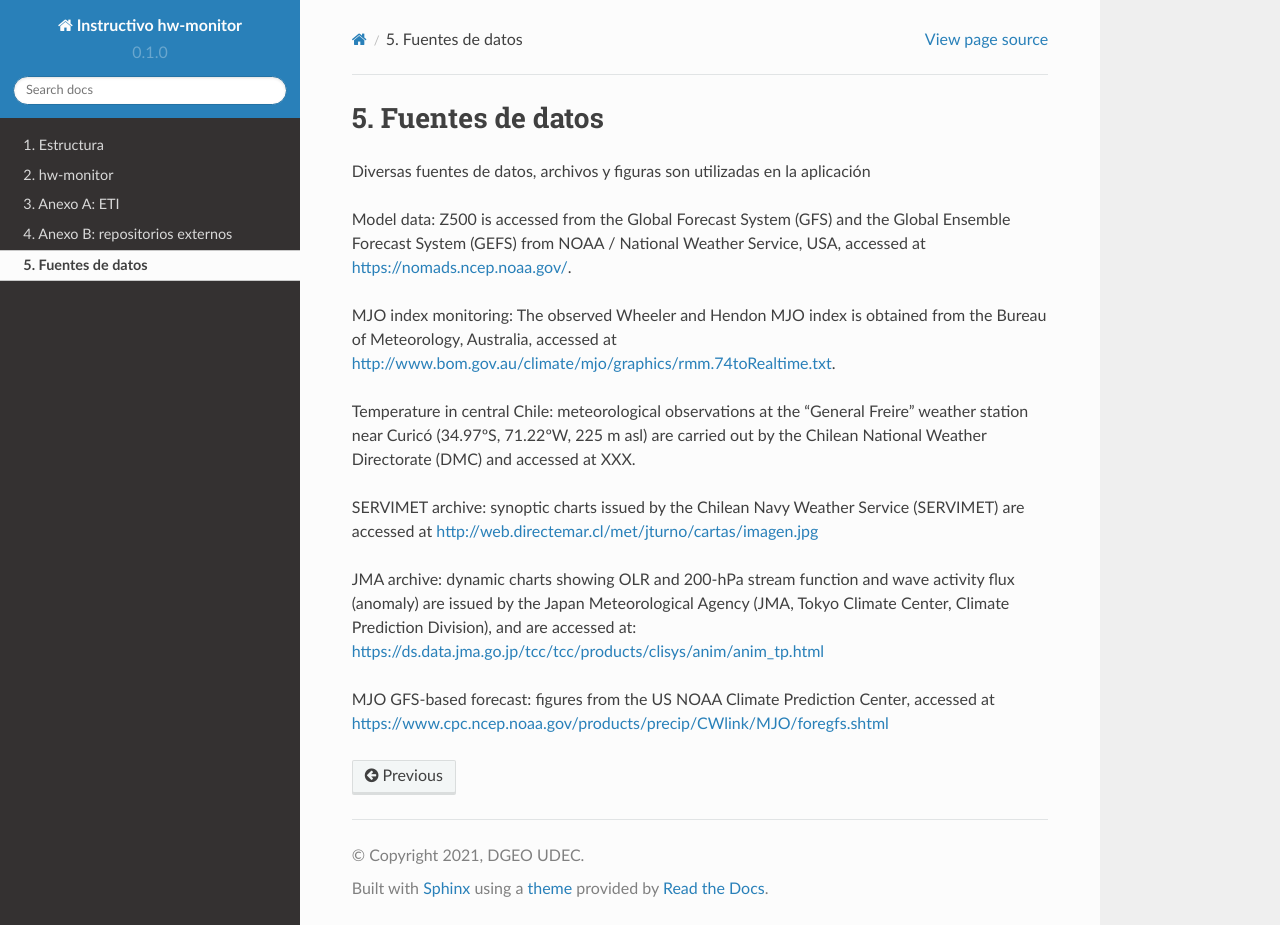
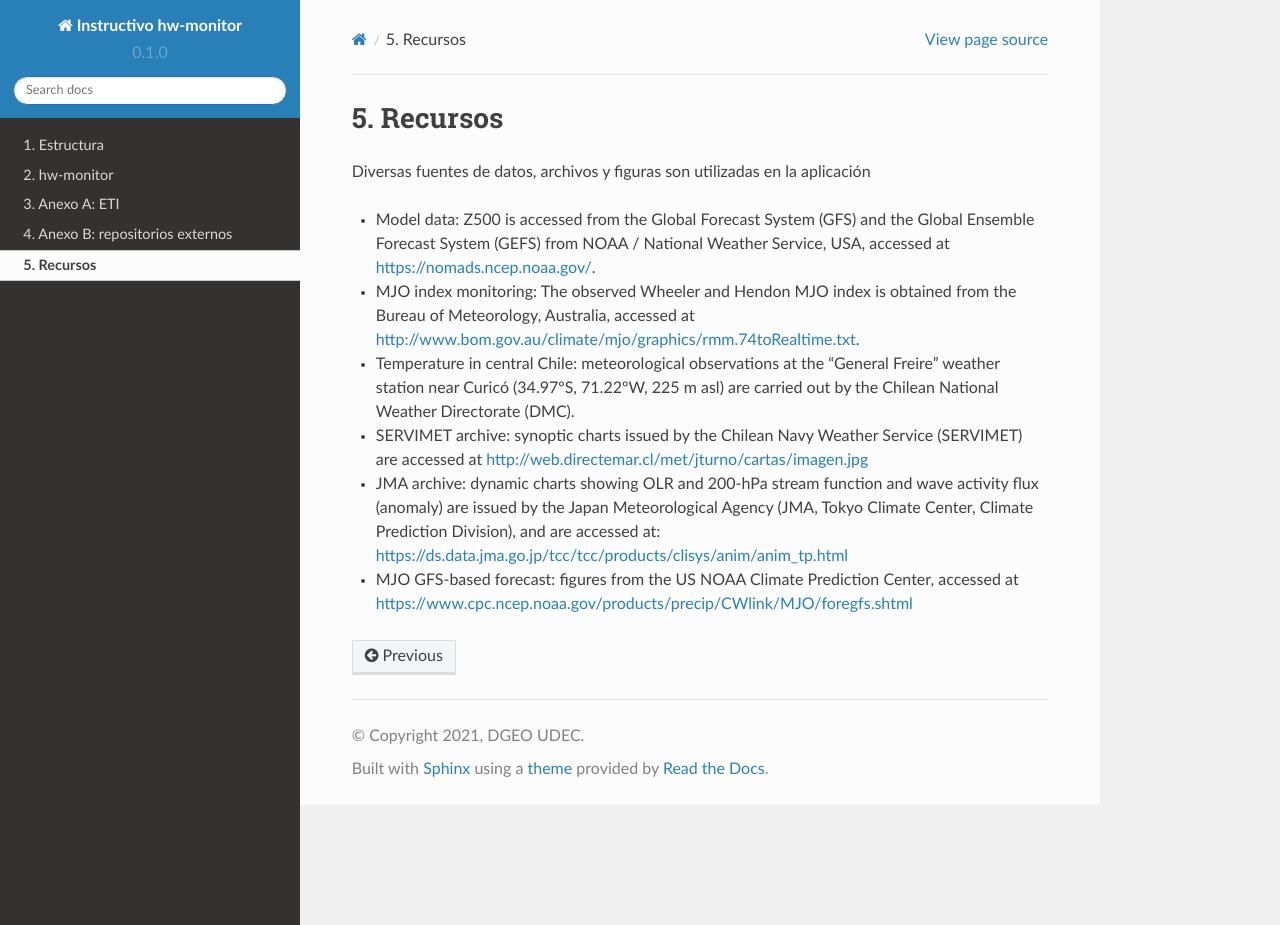
Before and after one commit to chsegura/rtd-tutorial, a Sphinx documentation site: the page built from docs/source/data.rst, in a window 1280 px wide and 925 px high. Built offline with Sphinx 7.4.7 and the Read the Docs theme 2.0.0, drawn with Linux system fonts in a browser that asks for light colours.

Commit message:
Update data.rst

```diff
--- a/docs/source/data.rst
+++ b/docs/source/data.rst
@@ -1,4 +1,4 @@
-Fuentes de datos
+Recursos
 =====
 
 .. Fuentes de datos:
@@ -6,14 +6,14 @@ Fuentes de datos
 Diversas fuentes de datos, archivos y figuras son utilizadas en la aplicación
 
 
-Model data: Z500 is accessed from the Global Forecast System (GFS) and the Global Ensemble Forecast System (GEFS) from NOAA / National Weather Service, USA, accessed at https://nomads.ncep.noaa.gov/.
+- Model data: Z500 is accessed from the Global Forecast System (GFS) and the Global Ensemble Forecast System (GEFS) from NOAA / National Weather Service, USA, accessed at https://nomads.ncep.noaa.gov/.
 
-MJO index monitoring: The observed Wheeler and Hendon MJO index is obtained from the Bureau of Meteorology, Australia, accessed at http://www.bom.gov.au/climate/mjo/graphics/rmm.74toRealtime.txt.
+- MJO index monitoring: The observed Wheeler and Hendon MJO index is obtained from the Bureau of Meteorology, Australia, accessed at http://www.bom.gov.au/climate/mjo/graphics/rmm.74toRealtime.txt.
 
-Temperature in central Chile: meteorological observations at the “General Freire” weather station near Curicó (34.97ºS, 71.22ºW, 225 m asl) are carried out by the Chilean National Weather Directorate (DMC) and accessed at XXX.
+- Temperature in central Chile: meteorological observations at the “General Freire” weather station near Curicó (34.97ºS, 71.22ºW, 225 m asl) are carried out by the Chilean National Weather Directorate (DMC).
 
-SERVIMET archive: synoptic charts issued by the Chilean Navy Weather Service (SERVIMET) are accessed at http://web.directemar.cl/met/jturno/cartas/imagen.jpg
+- SERVIMET archive: synoptic charts issued by the Chilean Navy Weather Service (SERVIMET) are accessed at http://web.directemar.cl/met/jturno/cartas/imagen.jpg
 
-JMA archive: dynamic charts showing OLR and 200-hPa stream function and wave activity flux (anomaly) are issued by the Japan Meteorological Agency (JMA, Tokyo Climate Center, Climate Prediction Division), and are accessed at: https://ds.data.jma.go.jp/tcc/tcc/products/clisys/anim/anim_tp.html
+- JMA archive: dynamic charts showing OLR and 200-hPa stream function and wave activity flux (anomaly) are issued by the Japan Meteorological Agency (JMA, Tokyo Climate Center, Climate Prediction Division), and are accessed at: https://ds.data.jma.go.jp/tcc/tcc/products/clisys/anim/anim_tp.html
 
-MJO GFS-based forecast: figures from the US NOAA Climate Prediction Center, accessed at https://www.cpc.ncep.noaa.gov/products/precip/CWlink/MJO/foregfs.shtml
+- MJO GFS-based forecast: figures from the US NOAA Climate Prediction Center, accessed at https://www.cpc.ncep.noaa.gov/products/precip/CWlink/MJO/foregfs.shtml
```
